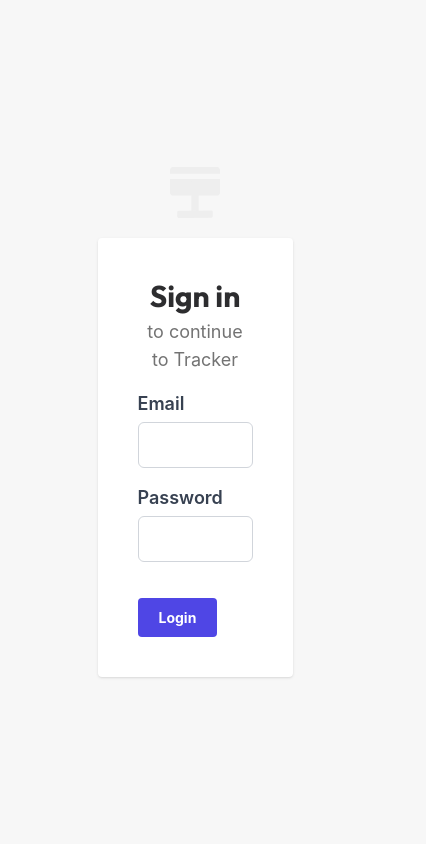
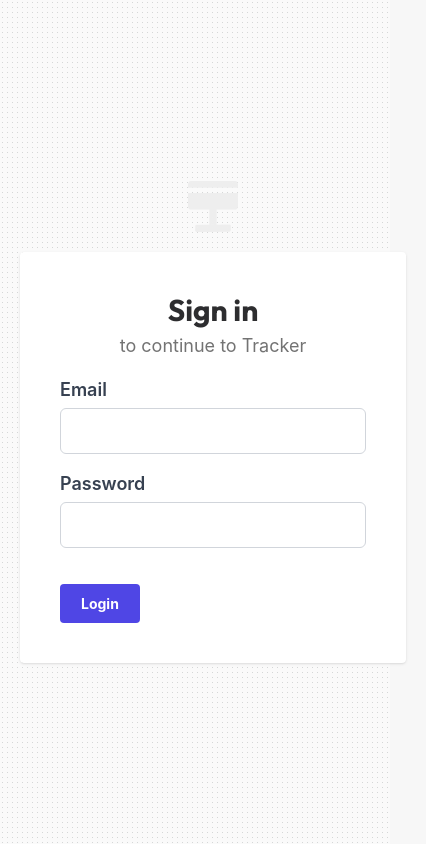
Before and after one commit to and27/tracker, a React (Vite) app: page /login in a window 390 px wide. Shown: the whole page, 426 px wide, since content can reach past the window. Built offline with nearby package versions, Linux system fonts and the light colour scheme; no server answers.

Commit message:
style: modify login light colors and mobile spacing

```diff
--- a/src/pages/LoginPage.tsx
+++ b/src/pages/LoginPage.tsx
@@ -2,7 +2,8 @@ import LoginForm from "../components/Forms/LoginForm";
 
 const LoginPage = () => {
   return (
-    <>
+    <section className="h-screen pattern bg-neutral-50 dark:bg-neutral-900 grid items-center">
+      <div>
         <img
           src="/logoCard.svg"
           alt="logo"
@@ -10,17 +11,17 @@ const LoginPage = () => {
           height="50"
           className="mx-auto mb-5"
         />
-      <div
-        className="bg-white dark:bg-neutral-800 shadow
-    p-10 rounded w-1/2 sm:w-1/3 mx-auto "
-      >
-        <h1 className="text-center text-3xl font-bold font-outfit">Sign in</h1>
-        <p className="text-center text-neutral-500  dark:text-neutral-400 pt-1 pb-4 text-lg">
+        <div className="bg-white dark:bg-neutral-800 shadow p-10 rounded sm:w-1/2 lg:w-1/3 sm:mx-auto mx-5">
+          <h1 className="text-center text-3xl font-bold font-outfit">
+            Sign in
+          </h1>
+          <p className="text-center text-neutral-500 dark:text-neutral-400 pt-1 pb-4 text-lg">
             to continue to Tracker
           </p>
           <LoginForm />
         </div>
-    </>
+      </div>
+    </section>
   );
 };
 
```
Lines whose indentation alone changed are shown as unchanged.
